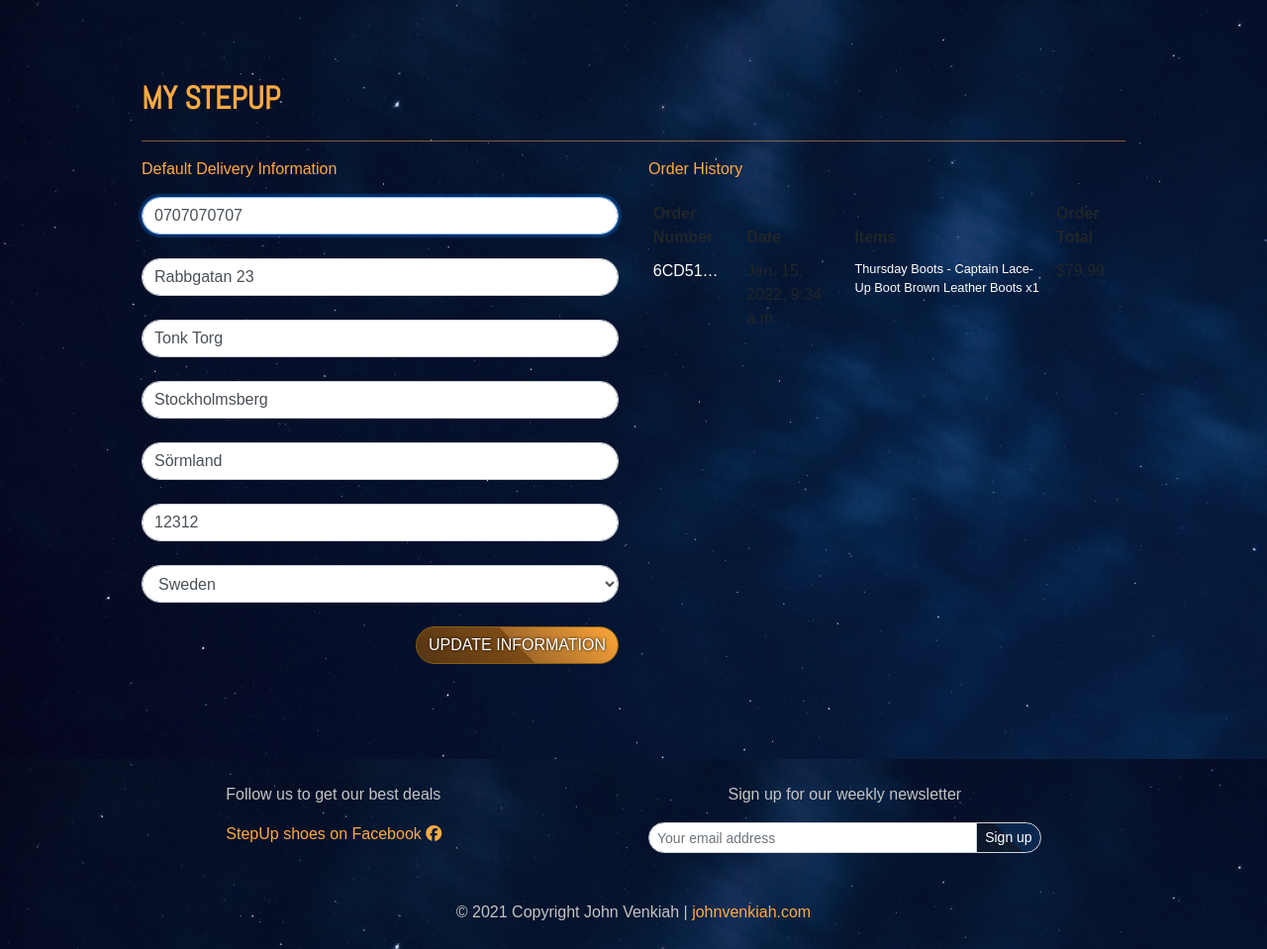
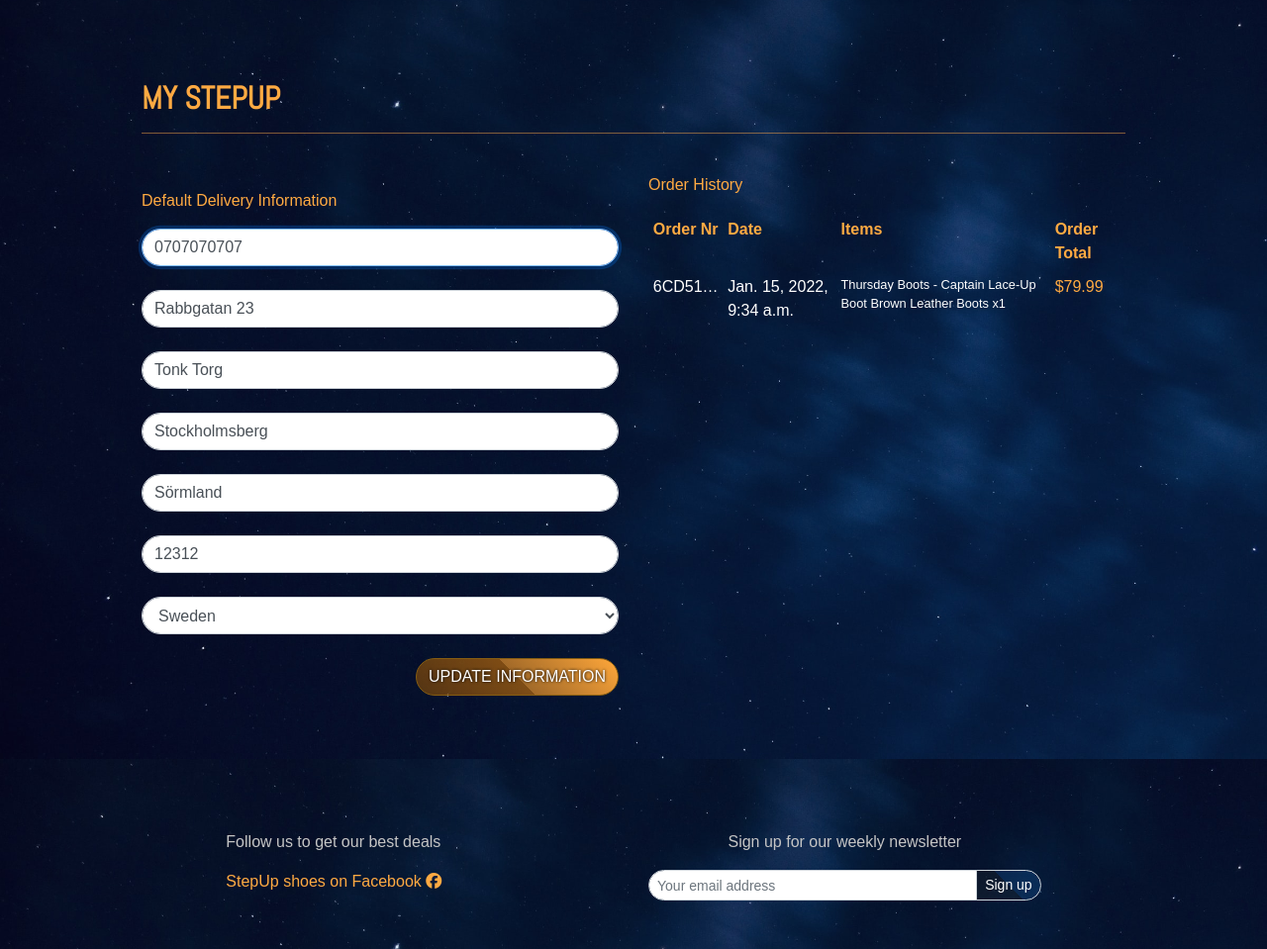
Before and after one commit to johnvenkiah/CI_PP5_John_Venkiah, a Django app: page /profile/ in a window 1280 px wide. Shown: the part 84-1043 px from the top of the page at 99% size. Run offline with Django 3.2, Linux system fonts and the light colour scheme; a user stored in the database is signed in; data comes from the database, SQL or seed files in the repository; both versions use the stored data as it was after the commit; some libraries are stand-ins or nearby versions; some web fonts are replaced.

Commit message:
html: style the mystep page w bs classes and autohide toasts

```diff
--- a/profiles/templates/profiles/profile.html
+++ b/profiles/templates/profiles/profile.html
@@ -17,53 +17,53 @@
     <div class="container">
         <div class="row">
             <div class="col">
-                <h2 class="logo-font mb-4">My StepUp</h2>
+                <h2 class="logo-font">My StepUp</h2>
                 <hr>
             </div>
         </div>
         <div class="row">
-            <div class="col-12 col-lg-6">
-                <p class="text-orange">Default Delivery Information</p>
+            <div class="col-12 col-lg-6 mt-4">
+                <p class="text-orange my-3">Default Delivery Information</p>
                 <form class="mt-3" action="{% url 'profile' %}" method="POST" id="profile-update-form">
                     {% csrf_token %}
                     {{ form|crispy }}
-                    <button class="btn btn-orange text-uppercase float-right">Update Information</button>
+                    <button class="mb-3 btn btn-orange text-uppercase float-right">Update Information</button>
                 </form>
             </div>
-            <div class="col-12 col-lg-6">
+            <div class="col-12 col-lg-6 mt-4">
                 <p class="text-orange">Order History</p>
                 <div class="order-history table-responsive">
                     <table class="table table-sm table-borderless">
                         <thead>
                             <tr>
-                                <th>Order Number</th>
-                                <th>Date</th>
-                                <th>Items</th>
-                                <th>Order Total</th>
+                                <th class="align-top text-orange">Order Nr</th>
+                                <th class="align-top text-orange">Date</th>
+                                <th class="align-top text-orange">Items</th>
+                                <th class="align-top text-orange">Order Total</th>
                             </tr>
                         </thead>
                         <tbody>
                             {% for order in orders %}
                                 <tr>
                                     <td>
-                                        <a href="{% url 'order_history' order.order_number %}"
+                                        <a class="text-white" href="{% url 'order_history' order.order_number %}"
                                         title="{{ order.order_number }}">
                                             {{ order.order_number|truncatechars:6 }}
                                         </a>
                                     </td>
-                                    <td>{{ order.date }}</td>
+                                    <td class="text-white">{{ order.date }}</td>
                                     <td>
-                                        <ul class="list-unstyled">
+                                        <ul class="list-unstyled text-white">
                                             {% for item in order.lineitems.all %}
-                                                <li class="small">
+                                                <li class="small text-white">
                                                     {% if item.product.has_sizes %}
-                                                        Size {{ item.product.size|upper }}
+                                                        Size {{ item.product.size }}
                                                     {% endif %}{{ item.product.name }} x{{ item.quantity }}
                                                 </li>
                                             {% endfor %}
                                         </ul>
                                     </td>
-                                    <td>${{ order.grand_total }}</td>
+                                    <td class="text-orange">${{ order.grand_total }}</td>
                                 </tr>
                             {% endfor %}
                         </tbody>
--- a/templates/includes/toasts/toast_success.html
+++ b/templates/includes/toasts/toast_success.html
@@ -1,4 +1,4 @@
-<div class="toast border-success custom-toast" data-autohide="false">
+<div class="toast border-success custom-toast" data-autohide="true" data-delay="2500">
     <div class="text-orange">
         <button type="button" class="ml-2 mb-1 close text-white" data-dismiss="toast" aria-label="Close">
             <span aria-hidden="true">&times;</span>
```
Also changed, not shown: db.sqlite3.
